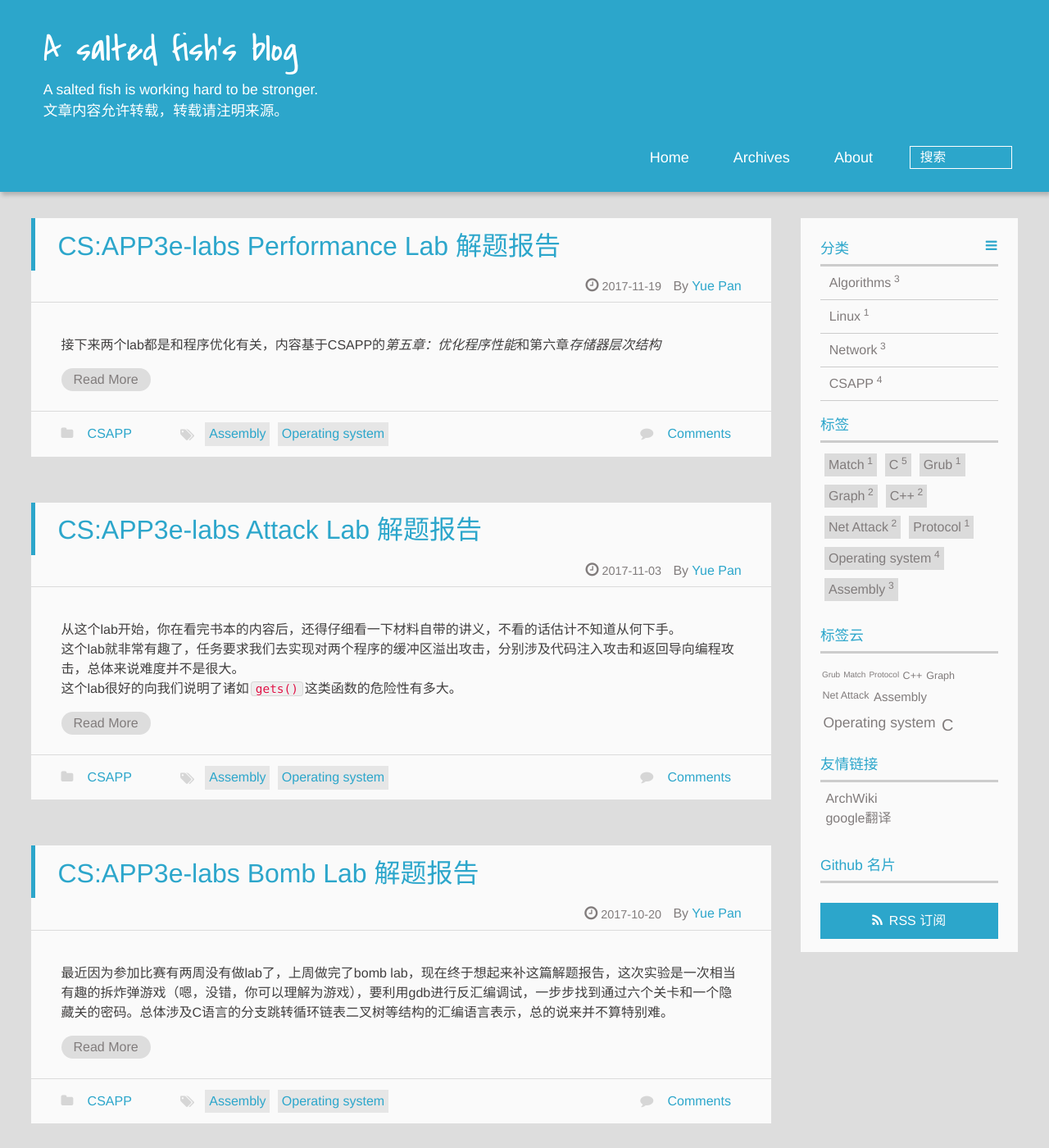
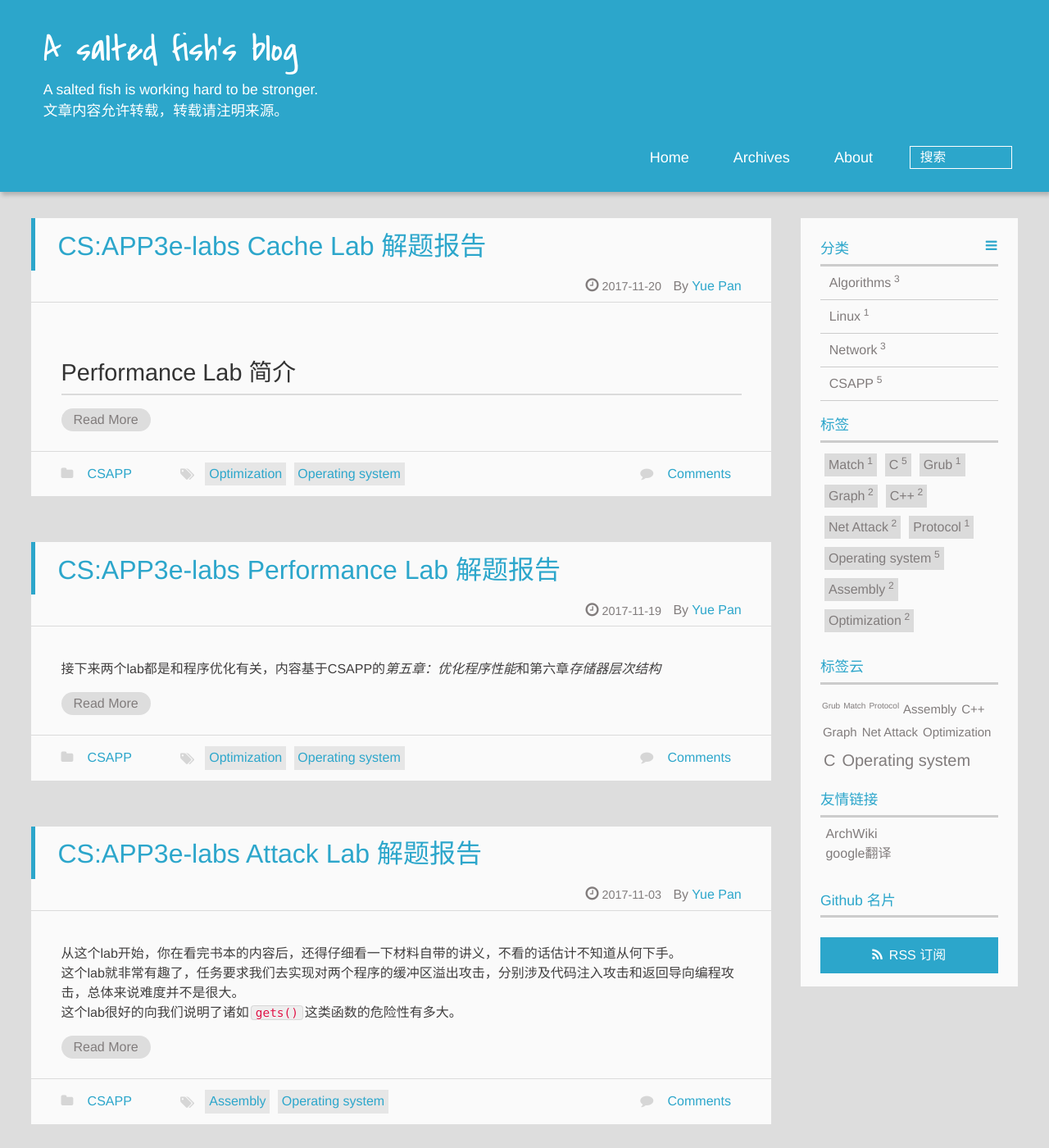
Before and after one commit to zxc479773533/zxc479773533.github.io, a Jekyll site: the page built from index.html, in a window 1280 px wide and 1400 px high. Shown: the whole window at 82% size. Built offline with Jekyll 4.4.1, drawn with Linux system fonts in a browser that asks for light colours; a script that is not in the unit is left out; the list of posts is cut into pages by our own code; comment, search, counter and statistics services are not loaded.

Commit message:
add 2017-11-19-Performance-lab

```diff
--- a/_posts/2017-11-19-Performance-Lab.md
+++ b/_posts/2017-11-19-Performance-Lab.md
@@ -2,7 +2,7 @@
 layout: post
 title: CS:APP3e-labs Performance Lab 解题报告
 tags:
-- Assembly
+- Optimization
 - Operating system
 categories: CSAPP
 ---
@@ -12,6 +12,8 @@ categories: CSAPP
 Performance Lab其实是本书第二版中这一章节的实验，在第三版中它已经被Cache Lab取代，不过作为Cache Lab的一个预热，也是值得做一做的。当然这个Lab比较简单，我就不做过多说明了。
 
 ## Performance Lab 简介
+
+github地址：[Performance Lab](https://github.com/zxc479773533/CS-APP3e-labs/tree/master/performancelab)
 
 这个实验要求你优化两个图像处理函数，分别是`rotate`（把图像逆时针旋转90°），`smooth`（使图像变平滑）。讲义上给出的算法如下：
 
--- /dev/null
+++ b/_posts/2017-11-20-Cache-Lab.md
@@ -0,0 +1,20 @@
+---
+layout: post
+title: CS:APP3e-labs Cache Lab 解题报告
+tags:
+- Optimization
+- Operating system
+categories: CSAPP
+---
+
+## Performance Lab 简介
+
+## 文件说明
+
+github地址：[Cache Lab](https://github.com/zxc479773533/CS-APP3e-labs/tree/master/cachelab)
+
+## Part A：实现一个缓存模拟器
+
+## Part B：优化矩阵转置
+
+## 总结
```
